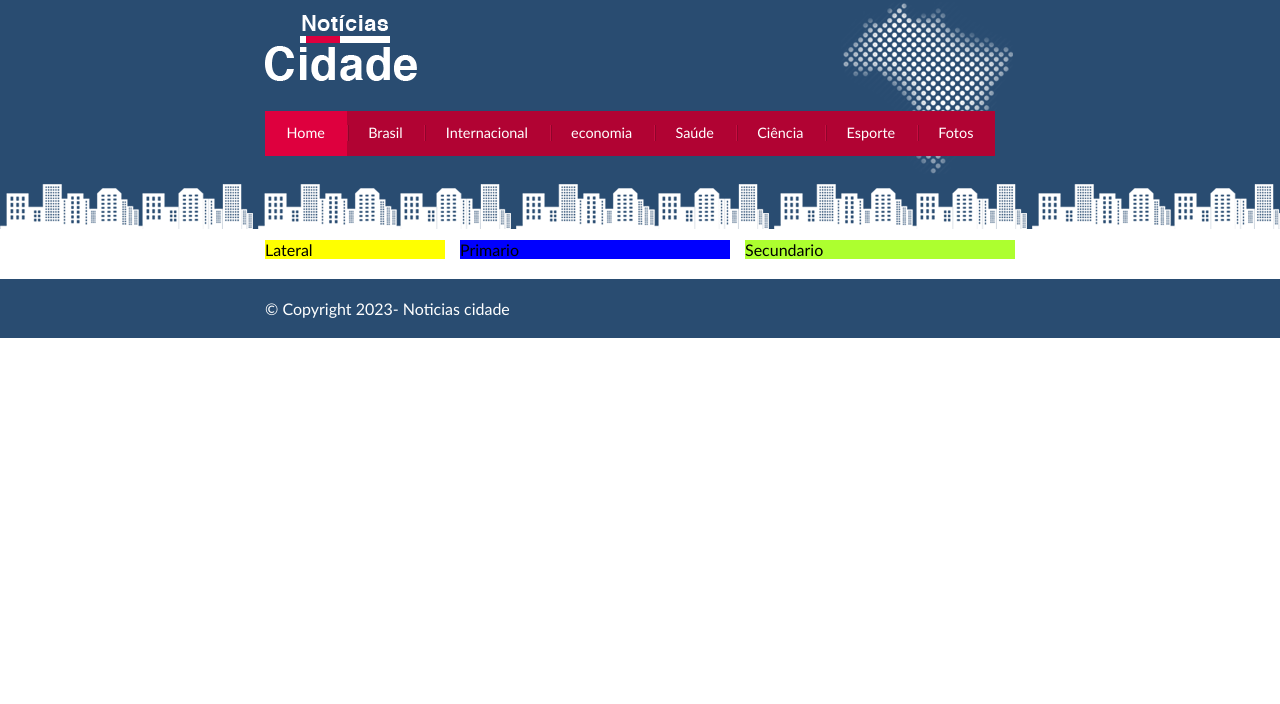
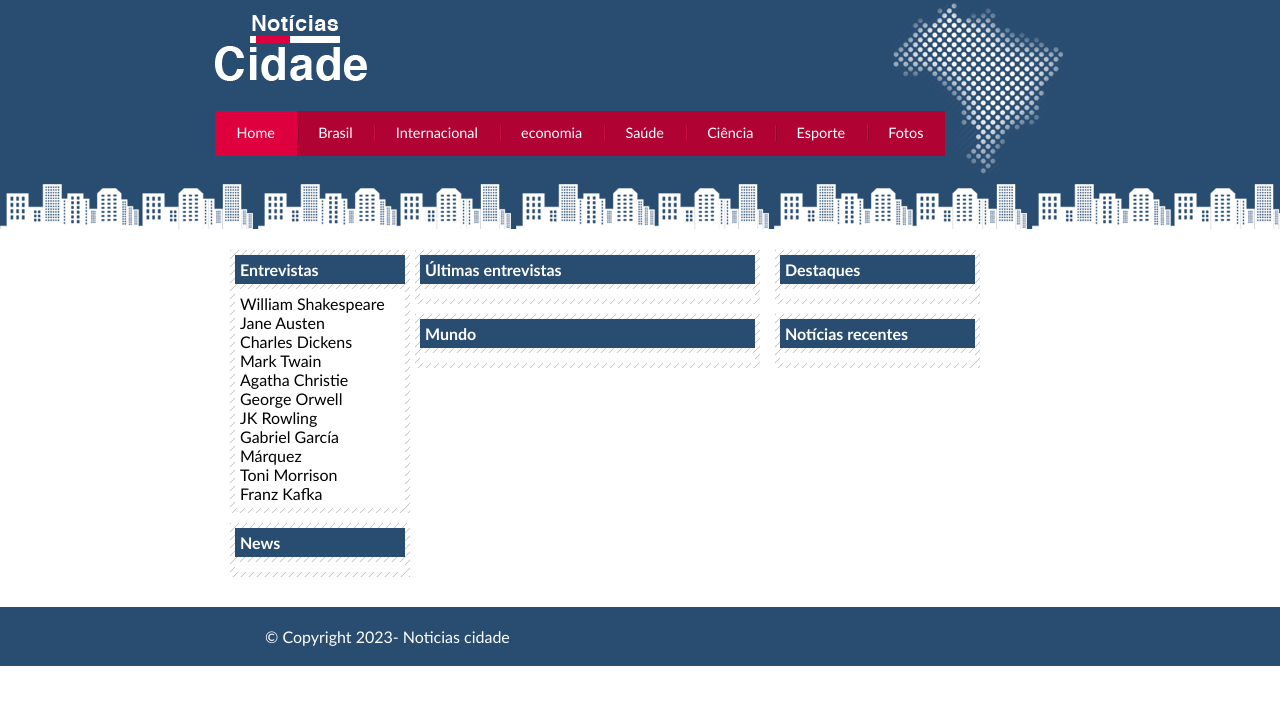
Before and after one commit to Clairtonlm/NoticiaCidade, a plain HTML site: page index.html in a window 1280 px wide. Drawn offline with Linux system fonts and the light colour scheme.

Commit message:
Crinado estrutura de colunas

```diff
--- a/css/style.css
+++ b/css/style.css
@@ -7,7 +7,7 @@ body{
     background: #fff url(../imagens/fundo.png) repeat-x;
 }
 #container{
-    width: 750px;
+    width: 850px;
     margin: 0 auto;
 }
 #topo{
@@ -72,27 +72,55 @@ body.fotos #navegacao a#fotos{
     margin-top: 50px;
     background-color: #f5f5f5;
 }
-#primario{
-    width: 270px;
-    float: left;
-    margin: 0 0 20px 195px;
-    background: blue;
-}
-#secundario{
-    width: 270px;
-    float: left;
-    margin: 0 0 20px 15px;
-    background: greenyellow;
-}
 #lateral{
     width: 180px;
     float: left;
     margin: 0 0 20px -750px;
-    background: yellow;
+
 }
+#primario{
+    width: 345px;
+    float: left;
+    margin: 0 0 20px 200px;
+
+}
+#uma-coluna #primario{
+    width: 850px;
+    float: left;
+    margin: 0 0 20px 0;
+
+}
+#duas-colunas #primario{
+    width: 555px;
+
+}
+
+#secundario{
+    width: 205px;
+    float: left;
+    margin: 0 0 20px 15px;
+
+}
+
 #container-rodape{
     background: #294c71;
     padding: 20px;
+}
+.caixa{
+    margin: 10px 0;
+    padding: 5px ;
+    background: #f3f3f3 url(../imagens/fundo-caixa.png);
+}
+h2{
+    font-size: 1em;
+    background: #294c71;
+    color: #fff;
+    padding: 5px;
+}
+.caixa-conteudo{
+    background: #fff;
+    padding: 5px;
+    margin-top: 5px;
 }
 #rodape{
     width: 750px;
--- a/index.html
+++ b/index.html
@@ -6,7 +6,7 @@
     <title>Noticia Cidade</title>
     <link rel="stylesheet" href="./css/style.css">
 </head>
-<body class="home">
+<body id="tres-colunas" class="home">
    <!-- Inicio do container -->
    <div id="container">
     <!-- Inicio topo -->
@@ -25,9 +25,59 @@
     </div><!-- Fim -->
     <!-- Inicio conteudo -->
     <div id="conteudo">
-        <div id="primario">Primario</div>
-        <div id="secundario">Secundario</div>
-        <div id="lateral">Lateral</div>
+        <div id="primario">
+            <div class="caixa">
+                <h2>Últimas entrevistas</h2>
+                <div class="caixa-conteudo">
+
+                </div>
+            </div>
+            <div class="caixa">
+                <h2>Mundo</h2>
+                <div class="caixa-conteudo">
+
+                </div>
+            </div>
+        </div>
+        <div id="secundario">
+            <div class="caixa">
+                <h2>Destaques</h2>
+                <div class="caixa-conteudo">
+
+                </div>
+            </div>
+            <div class="caixa">
+                <h2>Notícias recentes</h2>
+                <div class="caixa-conteudo">
+
+                </div>
+            </div>
+        </div>
+        <div id="lateral">
+            <div class="caixa">
+                <h2>Entrevistas</h2>
+                <div class="caixa-conteudo">
+                    <ul>
+                        <li>William Shakespeare</li>
+                        <li>Jane Austen</li>
+                        <li>Charles Dickens</li>
+                        <li>Mark Twain</li>
+                        <li>Agatha Christie</li>
+                        <li >George Orwell</li>
+                        <li>JK Rowling</li>
+                        <li>Gabriel García Márquez</li>
+                        <li>Toni Morrison</li>
+                        <li>Franz Kafka</li>
+                     </ul>
+                </div>
+            </div>
+            <div class="caixa">
+                <h2>News</h2>
+                <div class="caixa-conteudo">
+
+                </div>
+            </div>
+        </div>
     </div><!-- Fim -->
 
 </div><!-- Fim -->
```
